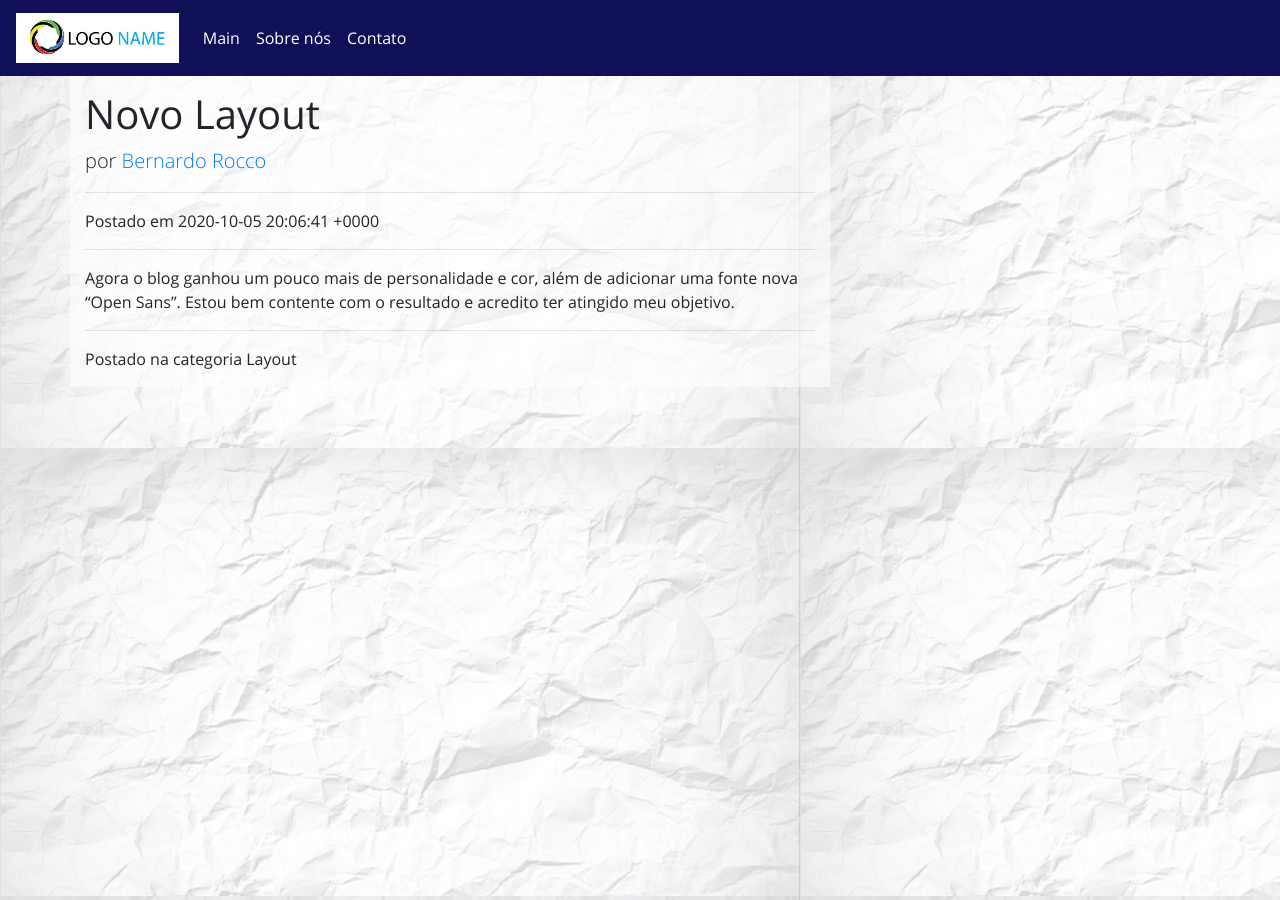
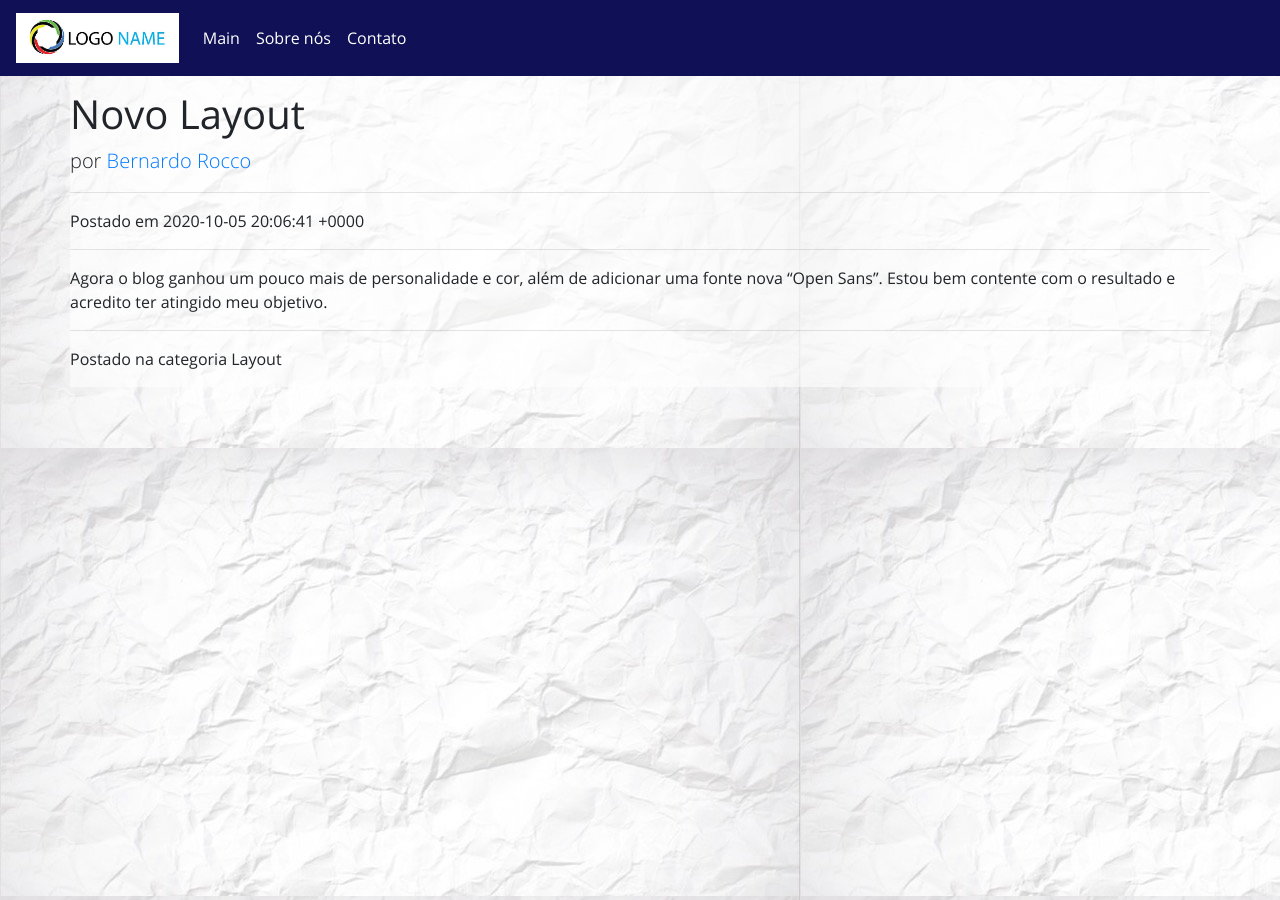
Before and after one commit to berocco/SidBlogTemp, a Jekyll site: the page built from _posts/2020-10-05-Novo-Layout.md, in a window 1280 px wide. Built offline with Jekyll 4.4.1, drawn with Linux system fonts in a browser that asks for light colours.

Commit message:
novo layout-corrigido

```diff
--- a/_layouts/post.html
+++ b/_layouts/post.html
@@ -9,7 +9,7 @@ layout : default
     <div class="row">
 
       <!-- Post Content Column -->
-      <div class="col-lg-8" style="background-color: rgba(255, 255, 255, 0.6);">
+      <div style="background-color: rgba(255, 255, 255, 0.6);">
 
         <!-- Title -->
         <h1 class="mt-4">{{ page.title }}</h1>
```
